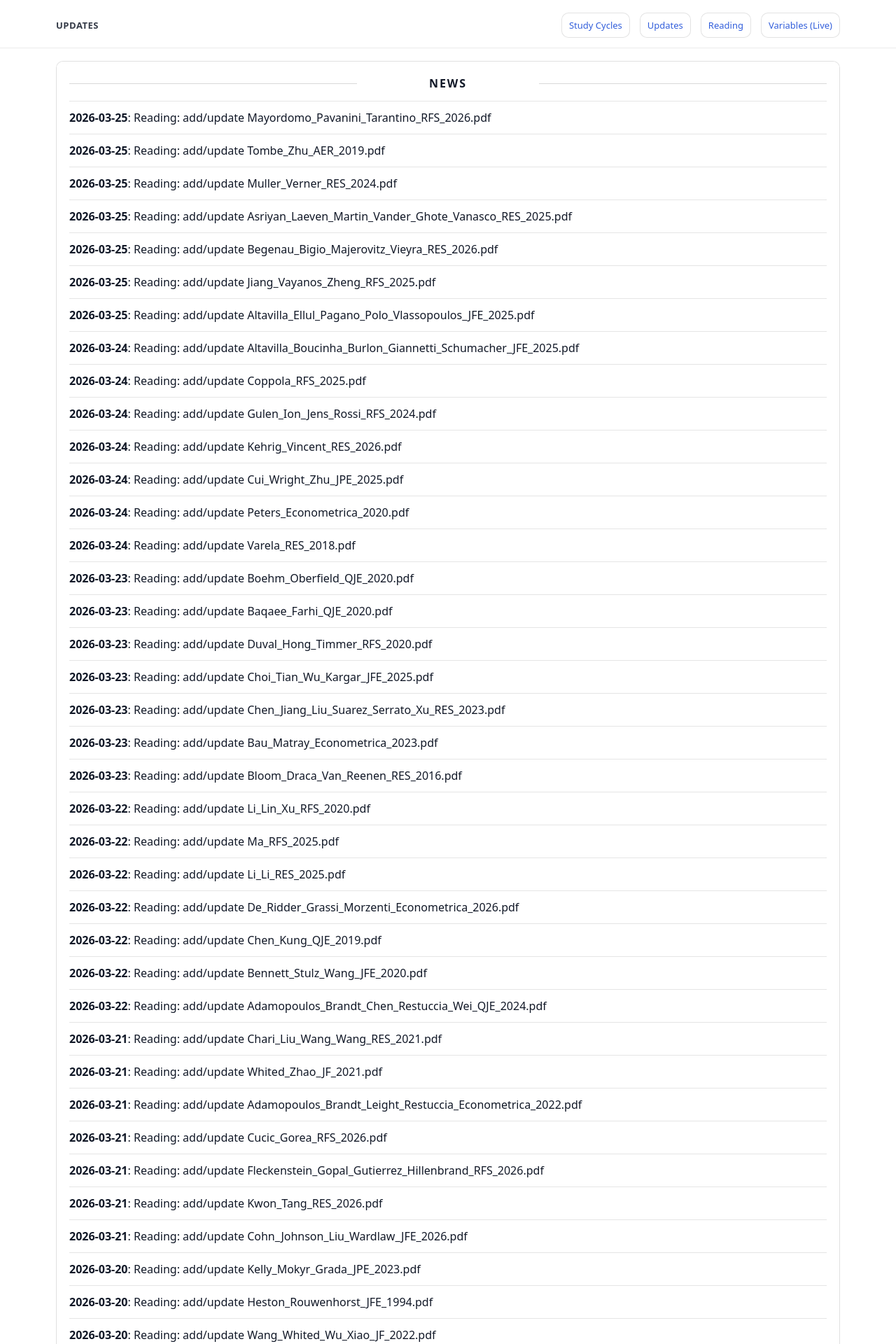
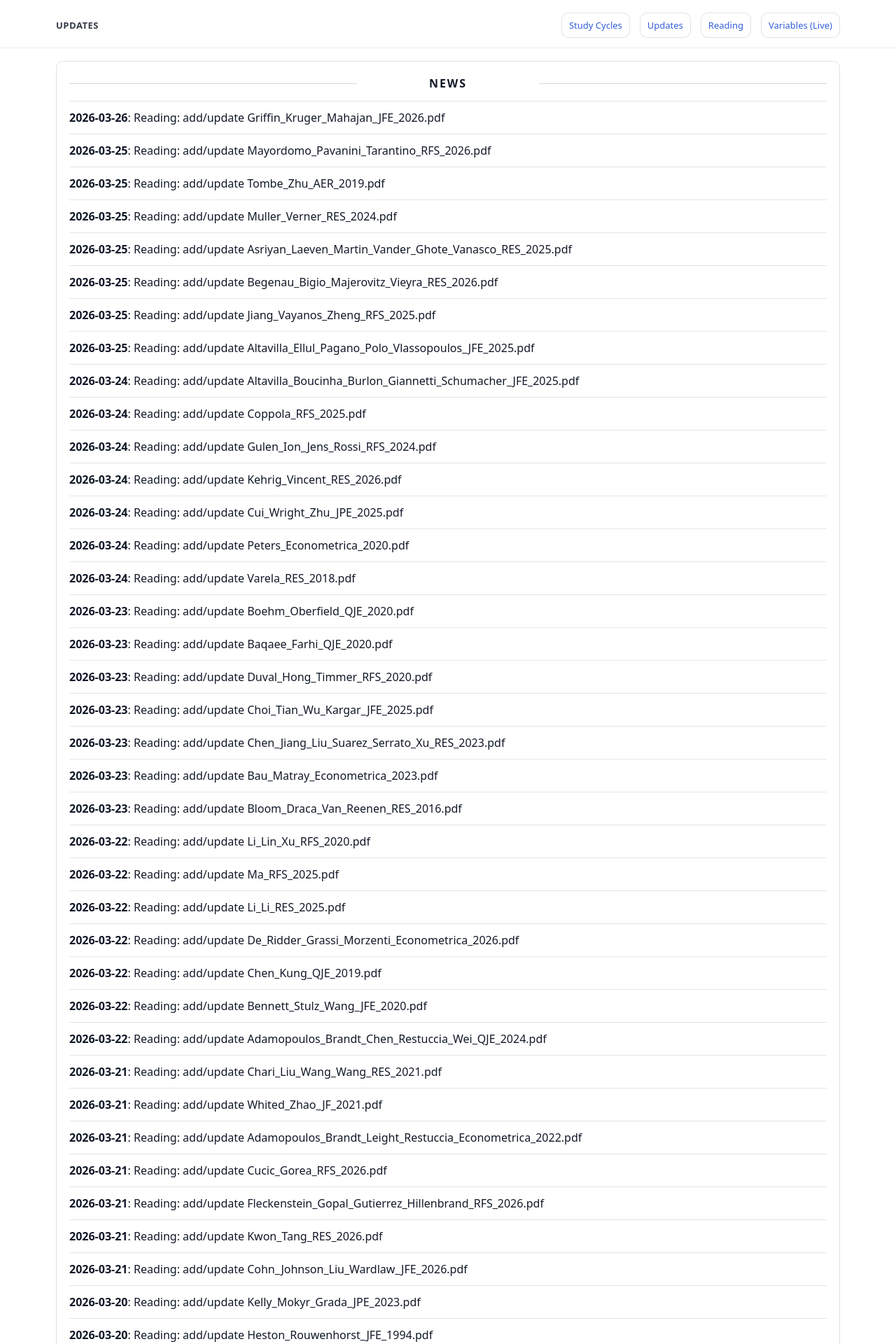
Before and after one commit to yaxinzn/study-archive, a Jekyll site: the page built from updates/index.md, in a window 1280 px wide. Shown: the top 1920 px of the page at 70% size. Built offline with Jekyll 4.4.1, drawn with Linux system fonts in a browser that asks for light colours; some of the changed text lies outside the part shown.

Commit message:
chore: update NEWS feed

```diff
--- a/_data/news.yml
+++ b/_data/news.yml
@@ -1,4 +1,7 @@
 # Auto-generated update history (sorted newest -> oldest). Do not edit manually.
+- ts: "1774472348"
+  date: "2026-03-26"
+  title: "Reading: add/update Griffin_Kruger_Mahajan_JFE_2026.pdf"
 - ts: "1774436788"
   date: "2026-03-25"
   title: "Reading: add/update Mayordomo_Pavanini_Tarantino_RFS_2026.pdf"
```
